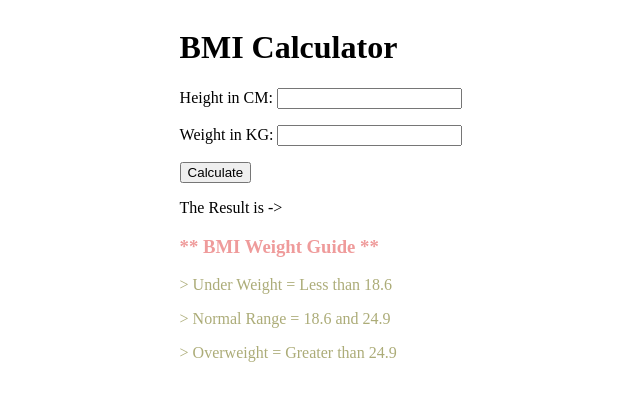
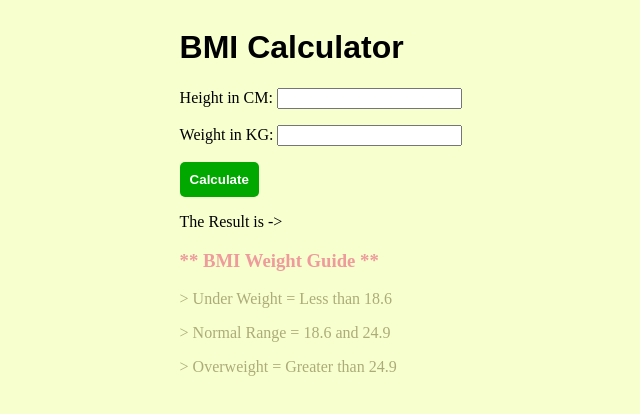
Before and after one commit to abhisekhchaurasia3006/BMI-Calculator, a plain HTML site: page p1.html in a window 1280 px wide. Shown: the whole page, without its empty margins (319-959 px from the left). Drawn offline with Linux system fonts and the light colour scheme.

Commit message:
Made CSS Changes

```diff
--- a/p1.html
+++ b/p1.html
@@ -9,6 +9,7 @@
             display: flex;
             align-items: center;
             justify-content: center;
+            background-color: rgb(247, 255, 207);
         }
         #gt{
             color: rgb(239, 155, 155);
@@ -16,7 +17,21 @@
         .g{
             color: rgb(172, 172, 120);
         }
-
+        .container h1 {
+            font-family: Arial, Helvetica, sans-serif;
+        }
+        button {
+            border: none;
+            padding: 10px;
+            background-color: rgb(0, 168, 0);
+            color: white;
+            border-radius: 5px;
+            font-weight: bold;
+        }
+        button:hover {
+            background-color: green;
+            transition: 0.5s;
+        }
     </style>
 </head>
 <body>
```
